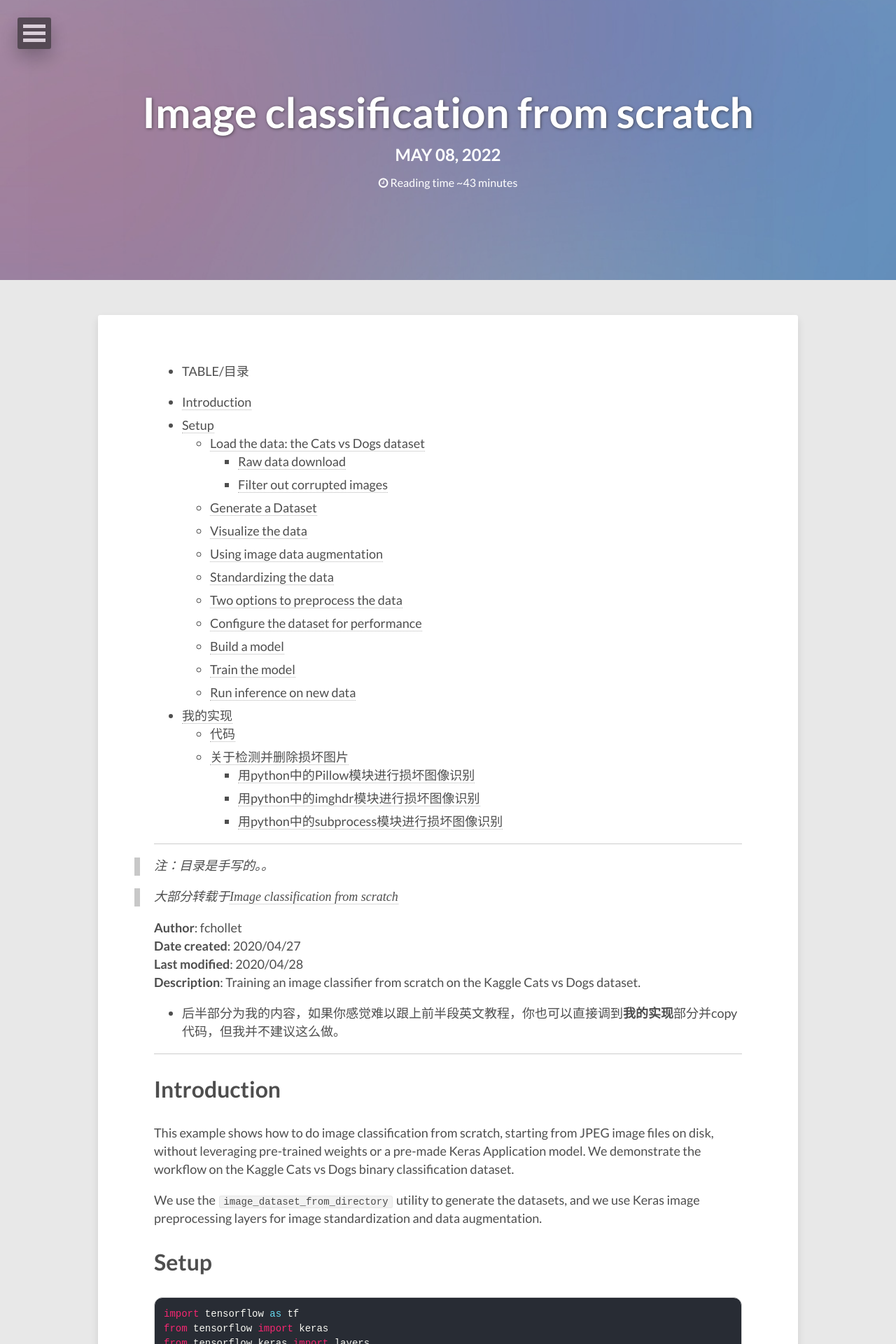
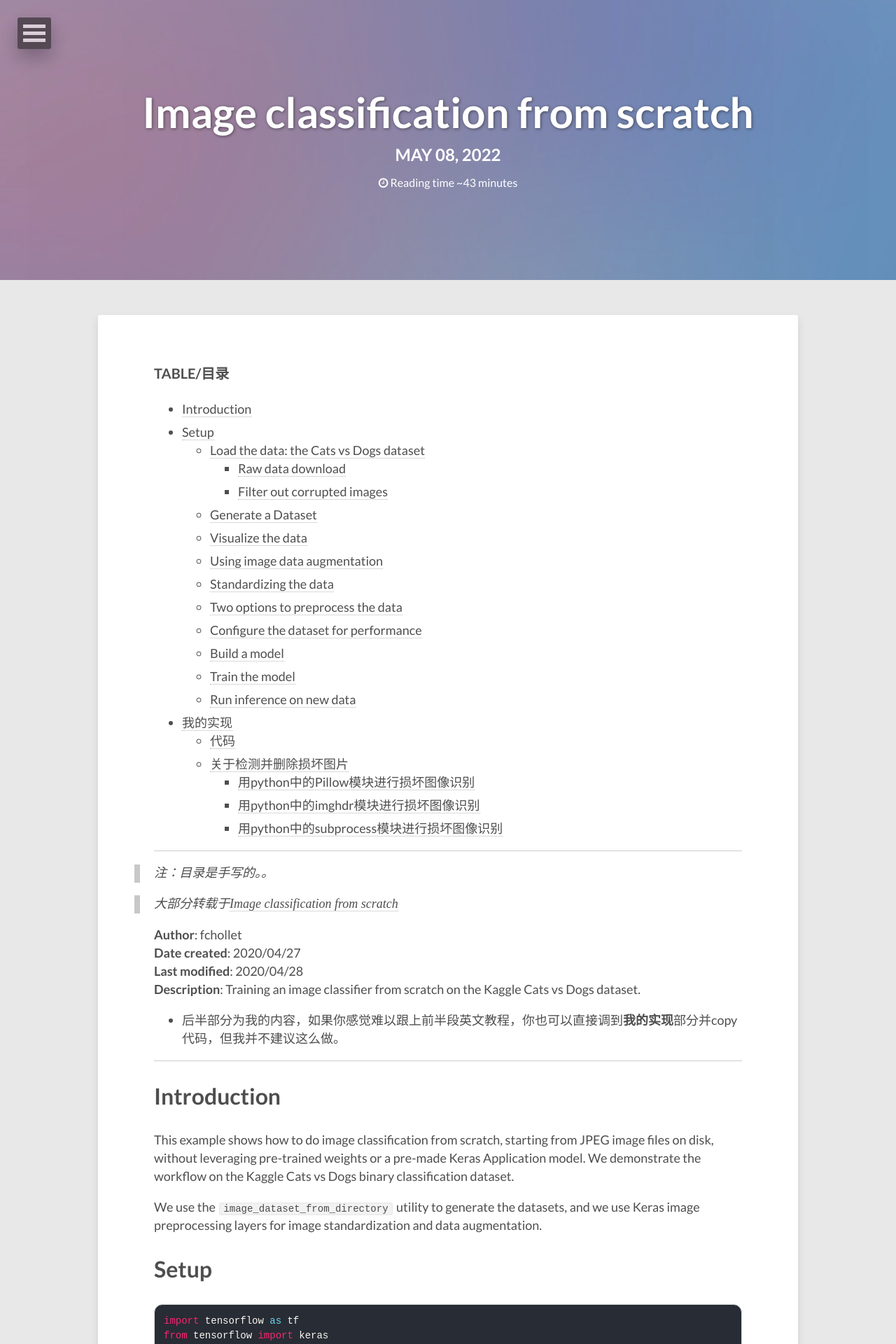
Before and after one commit to lucameng/lucameng.github.io, a Jekyll site: the page built from _posts/2022-05-08-Image-classification-from-scratch.md, in a window 1280 px wide. Shown: the top 1920 px of the page at 70% size. Built offline with Jekyll 4.4.1, drawn with Linux system fonts in a browser that asks for light colours.

```diff
--- a/_posts/2022-05-08-Image-classification-from-scratch.md
+++ b/_posts/2022-05-08-Image-classification-from-scratch.md
@@ -8,7 +8,7 @@ image:
   feature: abstract-5.jpg
 ---
 
-- TABLE/目录
+**TABLE/目录**
 
 - [Introduction](#introduction)
 - [Setup](#setup)
```
